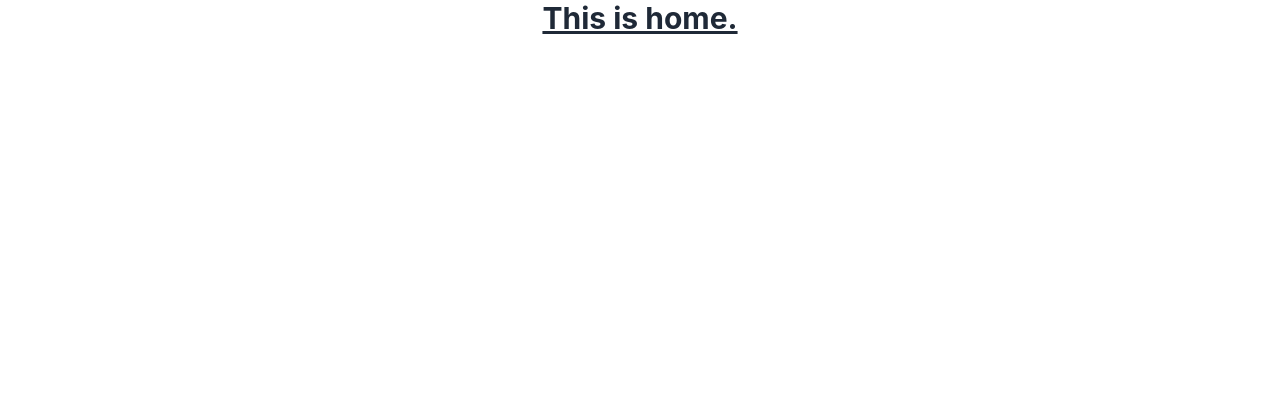
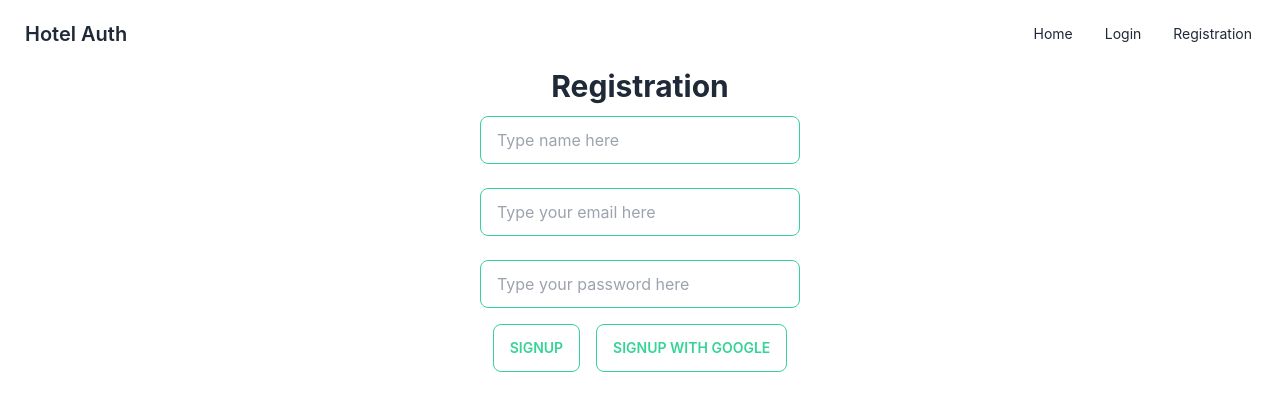
Before and after one commit to shohan89/hotel-auth-practice, a React (Create React App) app: page /registration in a window 1280 px wide. Shown: the top 410 px of the page. Built offline with nearby package versions, Linux system fonts and the light colour scheme.

Commit message:
firebase create user added on registration form

```diff
--- a/package.json
+++ b/package.json
@@ -6,6 +6,7 @@
     "@testing-library/jest-dom": "^5.17.0",
     "@testing-library/react": "^13.4.0",
     "@testing-library/user-event": "^13.5.0",
+    "firebase": "^10.3.1",
     "react": "^18.2.0",
     "react-dom": "^18.2.0",
     "react-router-dom": "^6.15.0",
--- a/src/App.js
+++ b/src/App.js
@@ -1,10 +1,35 @@
 import logo from './logo.svg';
 import './App.css';
+import { RouterProvider, createBrowserRouter } from 'react-router-dom';
+import Root from './components/Root';
+import Home from './components/Home';
+import Login from './components/Login';
+import Registration from './components/Registration';
 
 function App() {
+  const routes = createBrowserRouter([
+    {
+      path: '/',
+      element: <Root />,
+      children: [
+        {
+          path: '/',
+          element: <Home />
+        },
+        {
+          path: '/login',
+          element: <Login />
+        },
+        {
+          path: '/registration',
+          element: <Registration />
+        }
+      ]
+    }
+  ]);
   return (
     <div className="App">
-      <h1 className='text-3xl font-bold underline'>This is home.</h1>
+      <RouterProvider router={ routes } />
     </div>
   );
 }
--- a/src/components/Header.jsx
+++ b/src/components/Header.jsx
@@ -0,0 +1,21 @@
+import React from 'react';
+import { Link } from 'react-router-dom';
+
+const Header = () => {
+    return (
+        <div className="navbar bg-base-100">
+            <div className="flex-1">
+                <Link to= '/' className="btn btn-ghost normal-case text-xl">Hotel Auth</Link>
+            </div>
+            <div className="flex-none">
+                <ul className="menu menu-horizontal px-1">
+                <li><Link to='/'>Home</Link></li>
+                <li><Link to='/login'>Login</Link></li>
+                <li><Link to='/registration'>Registration</Link></li>
+                </ul>
+            </div>
+        </div>
+    );
+};
+
+export default Header;
--- /dev/null
+++ b/src/components/Hero.jsx
@@ -0,0 +1,23 @@
+import React from 'react';
+import { Link } from 'react-router-dom';
+
+const Hero = () => {
+    return (
+        <div>
+            <div className="hero min-h-screen" style={{backgroundImage: 'url(https://www.luxuryabode.com/mona/img/hotels.jpg)'}}>
+            <div className="hero-overlay bg-opacity-60"></div>
+            <div className="hero-content text-center text-neutral-content">
+                <div className="max-w-md">
+                <h1 className="mb-5 text-5xl font-bold">Your Perfect Hotel Planer</h1>
+                <p className="mb-5">Provident cupiditate voluptatem et in. Quaerat fugiat ut assumenda excepturi exercitationem quasi. In deleniti eaque aut repudiandae et a id nisi.</p>
+                <button className="btn btn-primary">
+                    <Link to='/login'>Get Started</Link>
+                </button>
+                </div>
+            </div>
+            </div>
+        </div>
+    );
+};
+
+export default Hero;
--- /dev/null
+++ b/src/components/Home.jsx
@@ -0,0 +1,12 @@
+import React from 'react';
+import Hero from './Hero';
+
+const Home = () => {
+    return (
+        <div>
+            <Hero />
+        </div>
+    );
+};
+
+export default Home;
--- a/src/components/Login.jsx
+++ b/src/components/Login.jsx
@@ -0,0 +1,17 @@
+import React, { useContext } from 'react';
+
+const Login = () => {
+    return (
+        <div>
+            <h3 className='text-3xl font-bold mb-3'>Login</h3>
+            <form>
+                <input type="email" placeholder="Type your email here" className="input input-bordered input-success w-full max-w-xs mb-6" /> <br />
+                <input type="password" placeholder="Type your password here" className="input input-bordered input-success w-full max-w-xs" /><br />
+                <button className="btn btn-outline btn-success mt-4 mr-4">Login</button>
+                <button className="btn btn-outline btn-success mt-4">Login With Google</button>
+            </form>
+        </div>
+    );
+};
+
+export default Login;
--- a/src/components/Registration.jsx
+++ b/src/components/Registration.jsx
@@ -0,0 +1,36 @@
+import React, { useContext } from 'react';
+import { AuthContext } from '../contexts/UserContext';
+
+const Registration = () => {
+    const { createUser } = useContext(AuthContext);
+    const handleSubmit = (e) =>{
+        e.preventDefault();
+        const form = e.target;
+        const name = form.name.value;
+        const email = form.email.value;
+        const password = form.password.value;
+        console.log(name, email, password);
+
+        createUser(email, password)
+            .then(result =>{
+                const user = result.user;
+                console.log(user);
+                form.reset();
+            })
+            .catch(error => console.error(error));
+    }
+    return (
+        <div>
+            <h3 className='text-3xl font-bold mb-3'>Registration</h3>
+            <form onSubmit={ handleSubmit }>
+                <input type="text" name='name' placeholder="Type name here" className="input input-bordered input-success w-full max-w-xs mb-6" /> <br />
+                <input type="email" name='email' placeholder="Type your email here" className="input input-bordered input-success w-full max-w-xs mb-6" /><br />
+                <input type="password" name='password' placeholder="Type your password here" className="input input-bordered input-success w-full max-w-xs" /><br />
+                <button className="btn btn-outline btn-success mt-4 mr-4">Signup</button>
+                <button className="btn btn-outline btn-success mt-4">Signup With Google</button>
+            </form>
+        </div>
+    );
+};
+
+export default Registration;
--- a/src/components/Root.jsx
+++ b/src/components/Root.jsx
@@ -1,9 +1,12 @@
 import React from 'react';
+import Header from './Header';
+import { Outlet } from 'react-router-dom';
 
 const Root = () => {
     return (
         <div>
-
+            <Header />
+            <Outlet />
         </div>
     );
 };
--- /dev/null
+++ b/src/contexts/UserContext.js
@@ -0,0 +1,26 @@
+import { getAuth, createUserWithEmailAndPassword } from 'firebase/auth';
+import React, { createContext, useState } from 'react';
+import app from '../firebase/firebase.config';
+
+
+const auth = getAuth(app);
+export const AuthContext = createContext();
+
+const UserContext = ({ children }) => {
+
+    const [ user, setUser ] = useState({});
+
+    const createUser = ( email, password ) => {
+        return createUserWithEmailAndPassword(auth, email, password);
+    }
+
+
+    const authInfo = { createUser };
+    return (
+        <AuthContext.Provider value={ authInfo }>
+            { children }
+        </AuthContext.Provider>
+    );
+};
+
+export default UserContext;
--- /dev/null
+++ b/src/firebase/firebase.config.js
@@ -0,0 +1,19 @@
+// Import the functions you need from the SDKs you need
+import { initializeApp } from "firebase/app";
+// TODO: Add SDKs for Firebase products that you want to use
+// https://firebase.google.com/docs/web/setup#available-libraries
+
+// Your web app's Firebase configuration
+const firebaseConfig = {
+  apiKey: "AIzaSyCo6B1Fs1YzhkhYWQ8HHaWCxWKSiwhyeHA",
+  authDomain: "hotel-auth-practice.firebaseapp.com",
+  projectId: "hotel-auth-practice",
+  storageBucket: "hotel-auth-practice.appspot.com",
+  messagingSenderId: "925611647005",
+  appId: "1:925611647005:web:ce342df7ede4a95e19e6f4"
+};
+
+// Initialize Firebase
+const app = initializeApp(firebaseConfig);
+
+export default app;
--- a/src/index.js
+++ b/src/index.js
@@ -3,11 +3,14 @@ import ReactDOM from 'react-dom/client';
 import './index.css';
 import App from './App';
 import reportWebVitals from './reportWebVitals';
+import UserContext from './contexts/UserContext';
 
 const root = ReactDOM.createRoot(document.getElementById('root'));
 root.render(
   <React.StrictMode>
-    <App />
+    <UserContext>
+      <App />
+    </UserContext>
   </React.StrictMode>
 );
 
```
Also changed, not shown: 1 other file (tests, documents, lock files or other folders).
